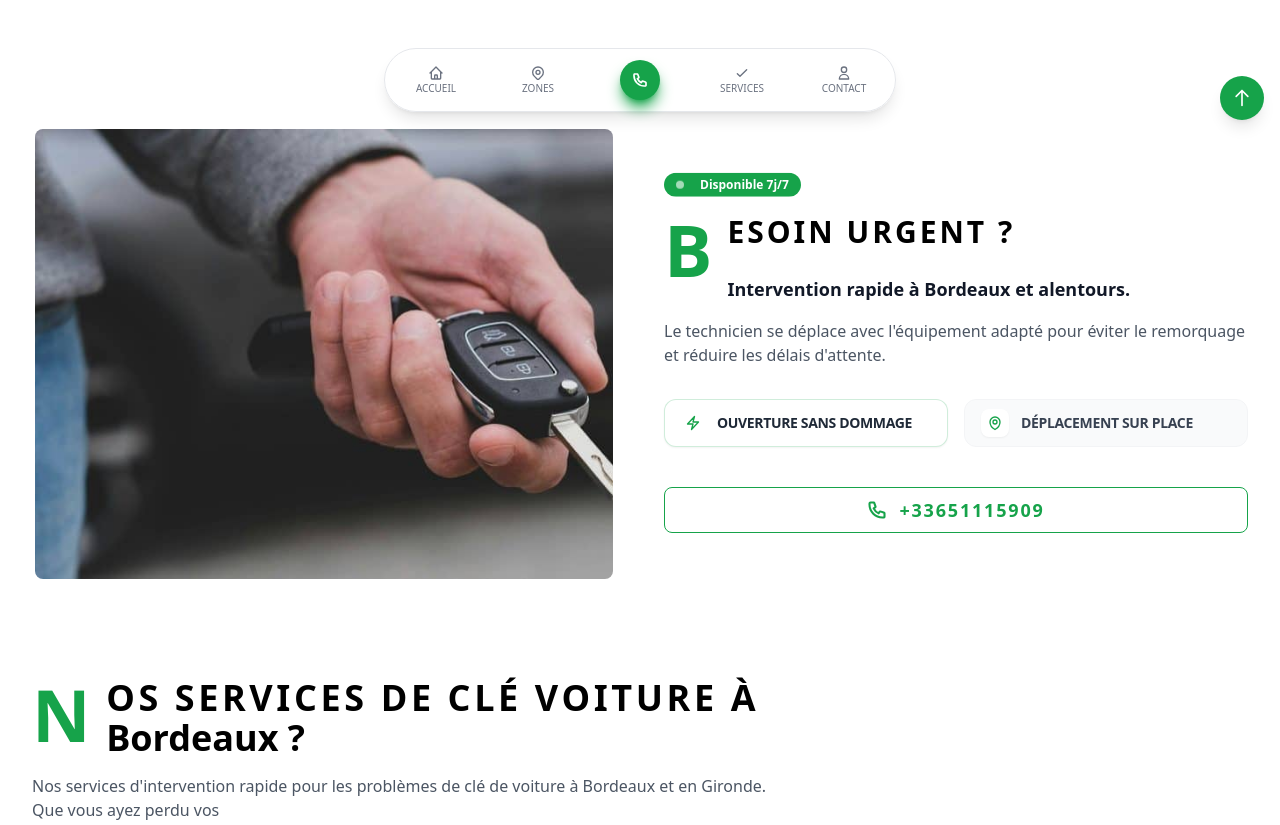
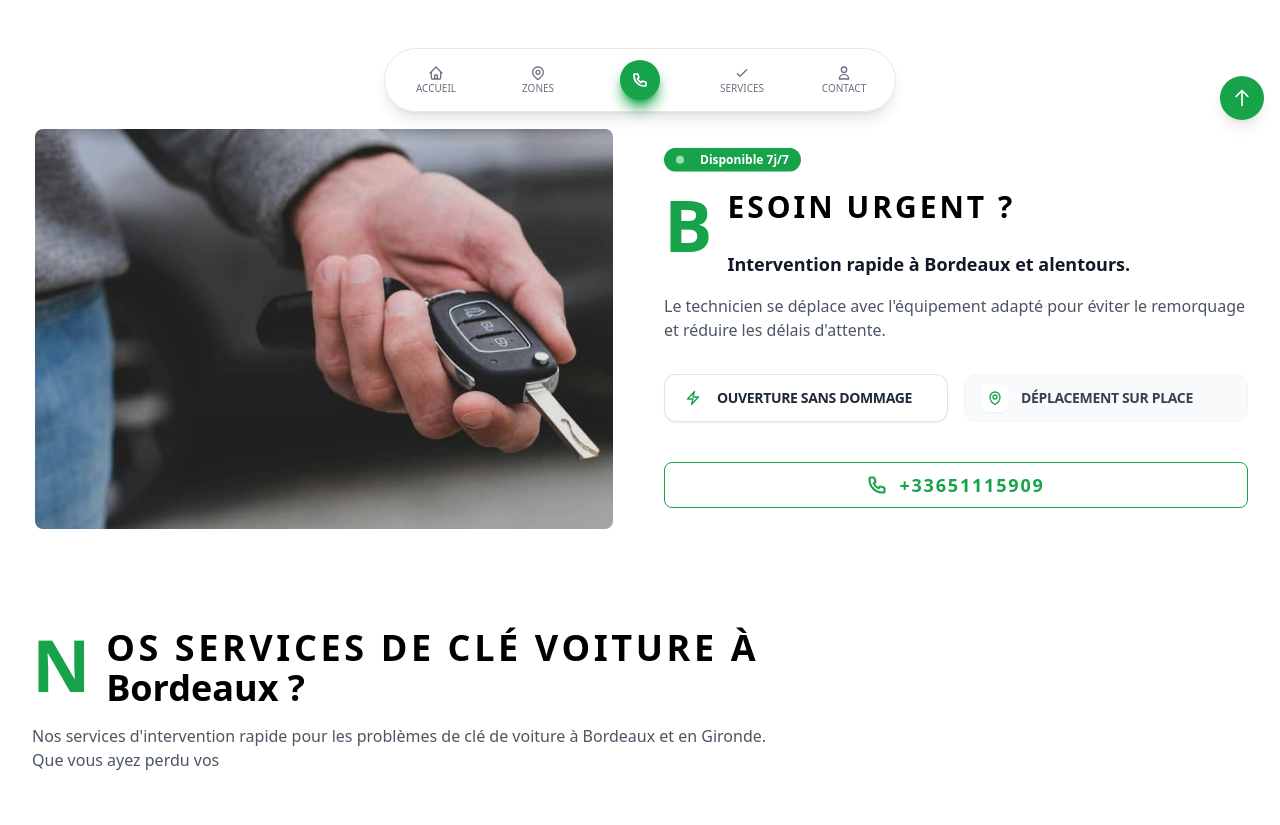
Before and after one commit to BlaiseEyor/Cle_Voiture, a website: page index.html in a window 1280 px wide. Shown: the part 664-1489 px from the top of the page. Drawn offline with nearby package versions, Linux system fonts and the light colour scheme.

Commit message:
mise a jour de cle voiture

```diff
--- a/index.html
+++ b/index.html
@@ -167,7 +167,7 @@
                     <div data-aos="zoom-in-left" class="relative h-full w-full rounded-lg bg-white">
                         <!-- <div class="absolute -top-10 -left-10 w-64 h-64 bg-green-600 rounded-full mix-blend-multiply filter blur-3xl opacity-70 animate-blob"></div>
                         <div class="absolute -bottom-10 -right-10 w-64 h-64 bg-green-600 rounded-full mix-blend-multiply filter blur-3xl opacity-70 animate-blob animation-delay-2000"></div> -->
-                        <img src="images/urgences/caroussel1.jpg" alt="Dépannage automobile urgent" class="h-[450px] w-full object-cover transition-transform duration-700 rounded-lg" loading="lazy">
+                        <img src="images/urgences/caroussel1.jpg" alt="Dépannage automobile urgent" class="h-[400px] w-full object-cover transition-transform duration-700 rounded-lg" loading="lazy">
                         <div class="absolute inset-0 rounded-[13px]  pointer-events-none"></div>
                     </div>
                 </div>
```
